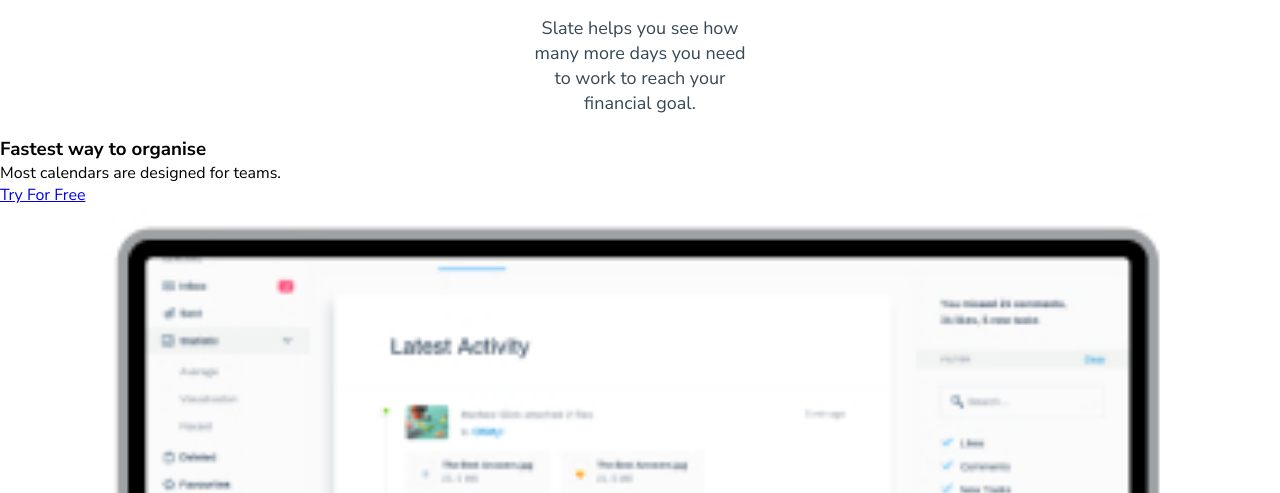
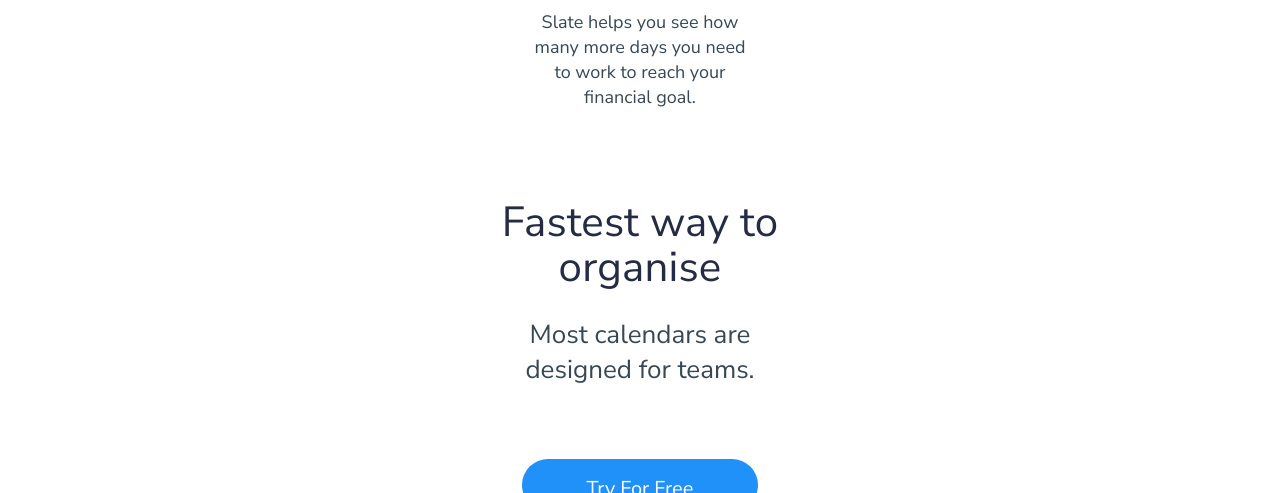
Before and after one commit to IrynaAx/web-project, a plain HTML site: page index.html in a window 1280 px wide. Shown: the part 2307-2800 px from the top of the page. Drawn offline with Linux system fonts and the light colour scheme.

Commit message:
add css styles to trial section

```diff
--- a/css/common.css
+++ b/css/common.css
@@ -9,8 +9,8 @@
 :root {
     --main-color: black;
     --accent-color: #2091F9;
-    --title-font-size: 48px;
-    --sub-title-font-size: 28px;
+    --title-font-size: 42px;
+    --sub-title-font-size: 26px;
     font-family: 'Nunito Sans', sans-serif;
     color: var(--main-color);
 }
--- a/css/header.css
+++ b/css/header.css
@@ -18,7 +18,7 @@
     font-size: var(--title-font-size);
     font-weight: 400;
     text-align: center;
-    line-height: 55px;
+    line-height: 45px;
     letter-spacing: 0.2px;
     padding-top: 150px;
 }
--- a/css/trial.css
+++ b/css/trial.css
@@ -0,0 +1,43 @@
+.trial__encouragement {
+    font-weight: 400;
+    text-align: center;
+    align-items: center;
+    display: flex;
+    flex-direction: column;
+    padding-top: 70px;
+    margin: auto;
+    width: 310px;
+}
+
+.encouragement__title {
+    color: #252B42;
+    font-size: var(--title-font-size);
+    font-weight: 400;
+    text-align: center;
+    line-height: 45px;
+    letter-spacing: 0.2px;
+    padding-bottom: 27px;
+}
+
+.encouragement__text {
+    color: #374754;
+    font-size: var(--sub-title-font-size);
+    font-weight: 400;
+    text-align: center;
+    padding-bottom: 27px;
+}
+
+.encouragement__button {
+    background-color: var(--accent-color);
+    color: white;
+    font-size: 20px;
+    text-decoration: none;
+    width: 236px;
+    height: 52px;
+    display: flex;
+    flex-direction: column;
+    align-items: center;
+    padding: 16px 0px;
+    border-radius: 35px;
+    margin: 45px auto;
+}
```
